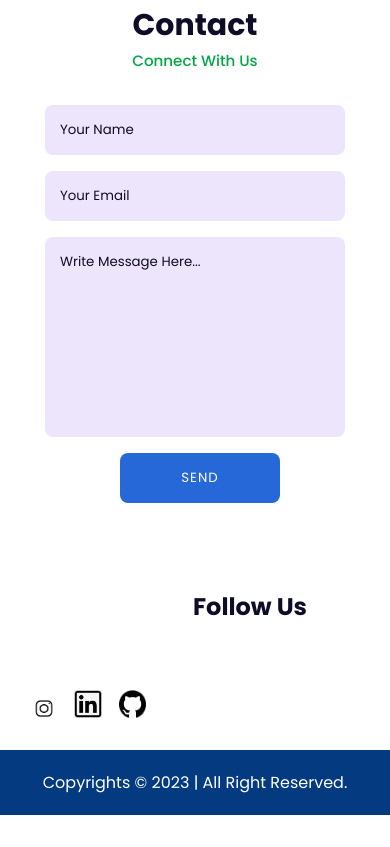
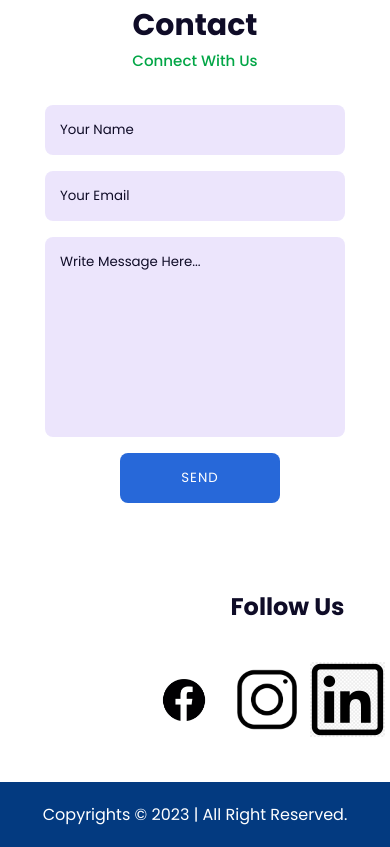
Before and after one commit to meerquais/Portfolio-Site, a plain HTML site: page index.html in a window 390 px wide. Shown: the part 2468-3315 px from the top of the page. Before the commit the page ends 3283 px from the top, so only its background shows below. Drawn offline with Linux system fonts and the light colour scheme.

Commit message:
portfolio assignment

```diff
--- a/Css/style.css
+++ b/Css/style.css
@@ -444,6 +444,12 @@ form textarea {
     padding: 20px;
     color: #000;
 }
+.footer-social{
+    display: flex;
+    justify-content: center;
+    width: 100%;
+    align-items: center;
+}
 
 .footer h2 {
     font-size: 1.5rem;
@@ -451,7 +457,7 @@ form textarea {
     color: var(--text-color)
 }
 .footer-social a img{
-    width: 6%;
+    width: 100%;
 }
 
 .footer-social a {
@@ -465,8 +471,29 @@ form textarea {
     width: 40px;
     height: 40px;
 }
+.facebook{
+    width: 8%;
+}
+.insta{
+    width: 10%;
+}
+.linked{
+    width: 10%;
+}
+.github{
+    width: 7%;
+}
 .facebook1{
-    margin-left: 450px !important;
+    width: 80px !important;
+}
+.insta1{
+    width: 100px !important;
+}
+.linkedin{
+    width: 75px !important;
+}
+.github1{
+    width: 100px !important;
 }
 
 .copyright {
@@ -561,6 +588,29 @@ header .navbar {
 
 .contact-button {
     margin-left: 25%;}
+
+.work-web{
+    display: flex;
+    flex-direction: row;
+    margin-right: 50px ;
+}
+.web-work{
+    display: flex;
+    flex-direction: row;
+    margin-right: 50px ;
+}
+.facebook{
+    margin: 0px 10px;
+}
+.insta{
+    margin: 0px 20px;
+}
+.linked{
+    margin: 0px 20px;
+}
+.github{
+    margin: 0px 20px;
+}
 }
 
 @media (max-width: 340px) {
@@ -568,6 +618,8 @@ header .navbar {
     --big-font: 1.7rem;
     --medium-font: 1.1rem;}
     }
+
+
 .home-text span {
     font-size: 1rem;}
 
--- a/index.html
+++ b/index.html
@@ -204,17 +204,29 @@
 </div></section><!-- Contact Section End --><div class="footer">
 <h2>Follow Us</h2>
 <div class="footer-social">
-    <a href="https://www.facebook.com/lord.teror" target="_blank" class="facebook1">
-        <img src="./images/facebook-icon.png" alt="">
+    <div class="facebook">
+        <a href="https://www.facebook.com/lord.teror" target="_blank" >
+        <img class="facebook1" src="./images/facebook-icon.png" alt="">
     </a>
-    <a href="#">
-        <img src="./images/insta-icon.png" alt="">
+    </div>
+    <div class="insta">
+        <a href="#">
+        <img class="insta1" src="./images/insta-icon.png" alt="">
     </a>
-    <a href="www.linkedin.com/in/meer-quais" target="_blank">
-        <img src="./images/Linkedin-icon-design-premium-vector-PNG.png" alt="">
+    </div>
+    <div class="linked">
+        <a  href="www.linkedin.com/in/meer-quais" target="_blank">
+        <img class="linkedin" src="./images/Linkedin-icon-design-premium-vector-PNG.png" alt="">
     </a>
-    <a href="https://github.com/meerquais" target="_blank">
-        <img src="./images/github.png" alt="">
+    </div>
+    <div class="github">
+        <a href="https://github.com/meerquais" target="_blank">
+        <img class="github1" src="./images/github.png" alt="">
     </a>
+    </div>
+
+
+
+
 </div></div><div class="copyright">
 Copyrights © 2023 | All Right Reserved.</p></div></body></html>
```
